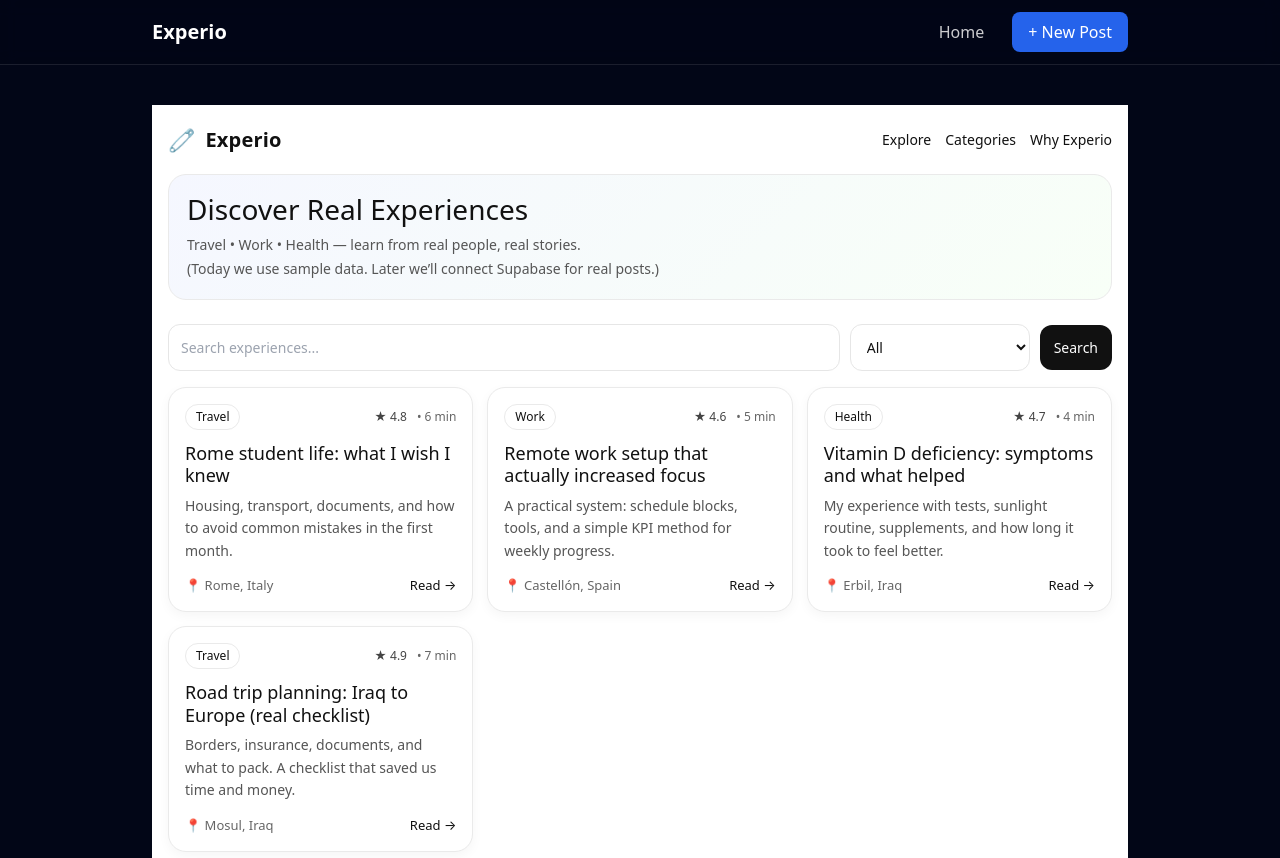
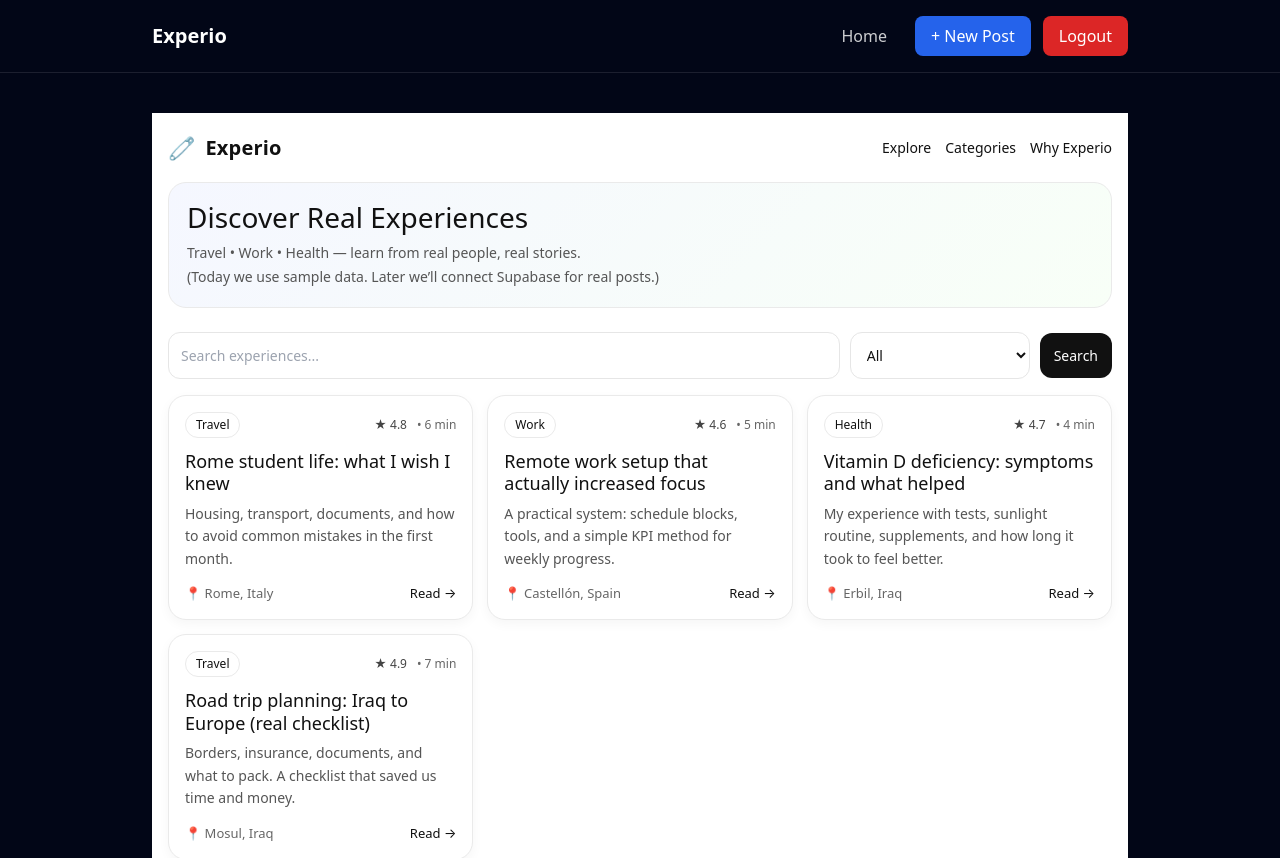
Before and after one commit to moayadalanzi-cpu/-experio-update, a Next.js app: page /explore in a window 1280 px wide. Shown: the top 858 px of the page. Built offline with nearby package versions, Linux system fonts and the light colour scheme.

Commit message:
Stable beta: Google login + posts + logout

```diff
--- a/app/layout.tsx
+++ b/app/layout.tsx
@@ -1,10 +1,5 @@
 import "./globals.css";
-import Link from "next/link";
-
-export const metadata = {
-  title: "Experio",
-  description: "Share experiences in Travel, Work, and Health.",
-};
+import Header from "../components/Header";
 
 export default function RootLayout({
   children,
@@ -14,31 +9,11 @@ export default function RootLayout({
   return (
     <html lang="en">
       <body className="min-h-screen bg-slate-950 text-white">
-        <header className="border-b border-white/10 bg-slate-950/60 backdrop-blur">
-          <div className="max-w-5xl mx-auto px-6 h-16 flex items-center justify-between">
-            <Link href="/" className="font-bold text-xl">
-              Experio
-            </Link>
+        <Header />
 
-            <nav className="flex items-center gap-3">
-              <Link
-                href="/"
-                className="px-4 py-2 rounded-lg text-white/80 hover:text-white hover:bg-white/10 transition"
-              >
-                Home
-              </Link>
-
-              <Link
-                href="/new"
-                className="px-4 py-2 rounded-lg bg-blue-600 hover:bg-blue-500 transition font-medium"
-              >
-                + New Post
-              </Link>
-            </nav>
-          </div>
-        </header>
-
-        <div className="max-w-5xl mx-auto px-6 py-10">{children}</div>
+        <main className="max-w-5xl mx-auto px-6 py-10">
+          {children}
+        </main>
 
         <footer className="border-t border-white/10 mt-12">
           <div className="max-w-5xl mx-auto px-6 py-6 text-white/40 text-sm flex justify-between">
--- /dev/null
+++ b/components/Header.tsx
@@ -0,0 +1,45 @@
+"use client";
+
+import Link from "next/link";
+import { supabase } from "../lib/supabaseClient";
+
+
+export default function Header() {
+  const logout = async () => {
+    await supabase.auth.signOut();
+    window.location.href = "/";
+  };
+
+  return (
+    <header className="w-full border-b border-white/10">
+      <div className="max-w-5xl mx-auto px-6 py-4 flex items-center justify-between">
+        <Link href="/" className="text-white font-bold text-xl">
+          Experio
+        </Link>
+
+        <nav className="flex items-center gap-3">
+          <Link
+            href="/"
+            className="px-4 py-2 rounded-lg text-white/80 hover:text-white hover:bg-white/10 transition"
+          >
+            Home
+          </Link>
+
+          <Link
+            href="/new"
+            className="px-4 py-2 rounded-lg bg-blue-600 hover:bg-blue-500 transition font-medium text-white"
+          >
+            + New Post
+          </Link>
+
+          <button
+            onClick={logout}
+            className="px-4 py-2 rounded-lg bg-red-600 hover:bg-red-500 transition font-medium text-white"
+          >
+            Logout
+          </button>
+        </nav>
+      </div>
+    </header>
+  );
+}
```
